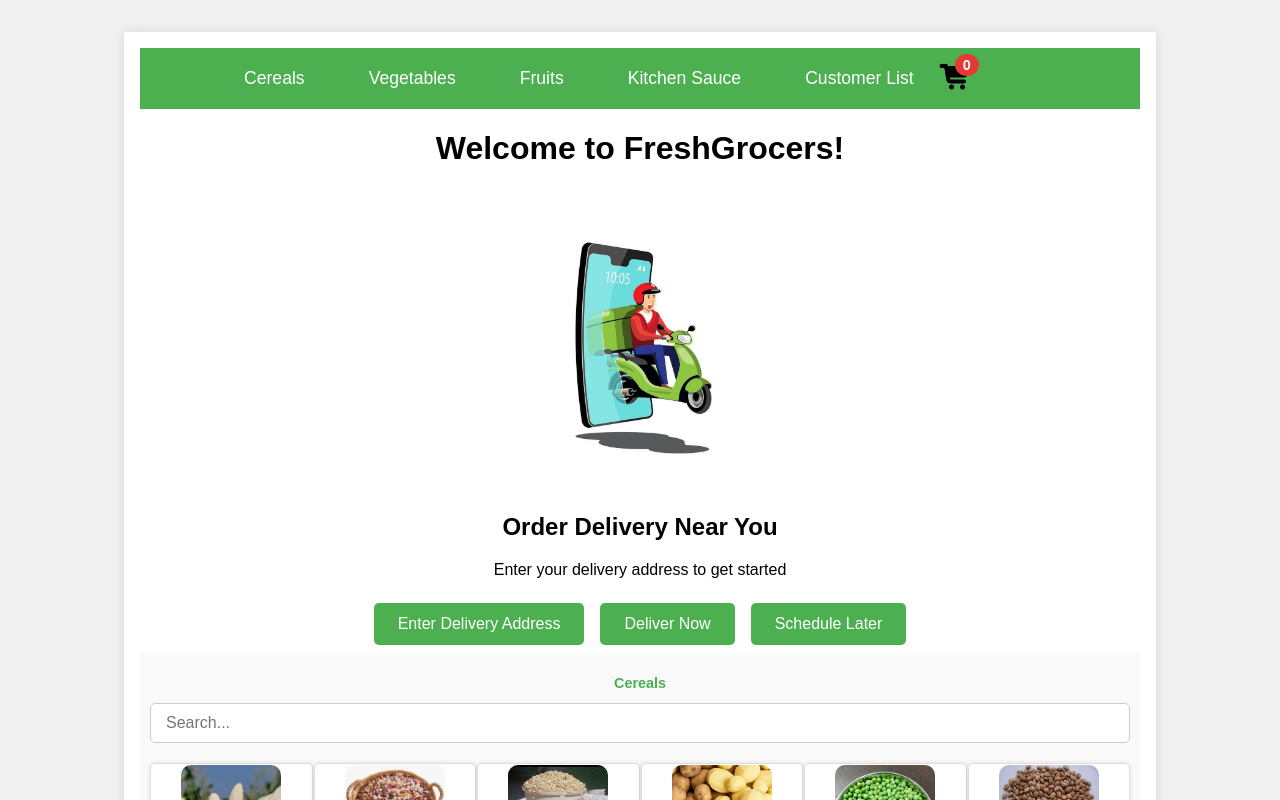
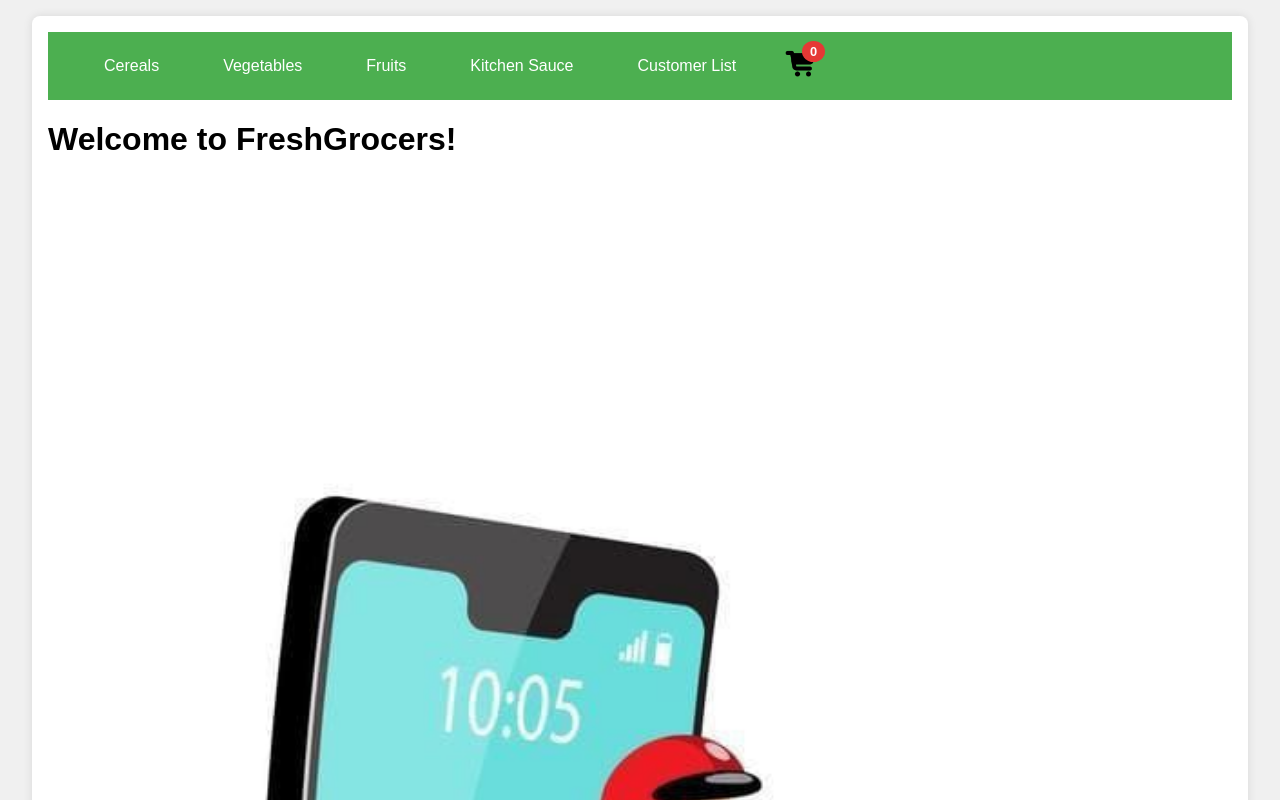
Before and after one commit to Reycode01/FreshGrocers-, a React (Vite) app in the folder my-app/: page / in a window 1280 px wide. Shown: the top 800 px of the page. Built offline with nearby package versions, Linux system fonts and the light colour scheme.

Commit message:
Screen issues

```diff
--- a/my-app/src/App.css
+++ /dev/null
@@ -1,42 +0,0 @@
-#root {
-  max-width: 1280px;
-  margin: 0 auto;
-  padding: 2rem;
-  text-align: center;
-}
-
-.logo {
-  height: 6em;
-  padding: 1.5em;
-  will-change: filter;
-  transition: filter 200ms;
-}
-.logo:hover {
-  filter: drop-shadow(0 0 2em #646cffaa);
-}
-.logo.react:hover {
-  filter: drop-shadow(0 0 2em #61dafbaa);
-}
-
-@keyframes logo-spin {
-  from {
-    transform: rotate(0deg);
-  }
-  to {
-    transform: rotate(360deg);
-  }
-}
-
-@media (prefers-reduced-motion: no-preference) {
-  a:nth-of-type(2) .logo {
-    animation: logo-spin infinite 20s linear;
-  }
-}
-
-.card {
-  padding: 2em;
-}
-
-.read-the-docs {
-  color: #ddd4d4;
-}
--- a/my-app/src/App.jsx
+++ b/my-app/src/App.jsx
@@ -12,7 +12,6 @@ import Cereals from './Cereals';
 import Vegetables from './Vegetables';
 import Fruits from './Fruits';
 import KitchenSauce from './KitchenSauce';
-import './App.css';
 
 const App = () => {
   const [showAbout, setShowAbout] = useState(false);
@@ -31,6 +30,7 @@ const App = () => {
   const vegetablesRef = useRef(null);
   const fruitsRef = useRef(null);
   const kitchenSauceRef = useRef(null);
+
 
   useEffect(() => {
     const storedBucket = JSON.parse(localStorage.getItem('bucket')) || [];
--- a/my-app/src/Fruits.css
+++ b/my-app/src/Fruits.css
@@ -1,17 +1,67 @@
-.fruits {
-    padding: 20px;
+.fruits-container {
+  padding: 1rem;
+  background-color: white;
+  box-shadow: 0 0 10px rgba(0, 0, 0, 0.1);
+  max-width: 1000px;
+  margin: 0 auto;
+}
+
+.fruits-container h2 {
+  color: #4CAF50;
+  font-size: 1rem;
+  text-align: center;
+}
+
+.fruits-list {
+  display: grid;
+  grid-template-columns: repeat(auto-fill, minmax(200px, 1fr));
+  gap: 1rem;
+}
+
+.fruit-item {
+  display: flex;
+  flex-direction: column;
+  align-items: center;
+  border: 1px solid #ddd;
+  border-radius: 8px;
+  padding: 1rem;
   background-color: #f9f9f9;
 }
 
-  .fruits h2 {
-    color: #4CAF50;
+.fruit-item img {
+  width: 50px;
+  height: 50px;
+  object-fit: cover;
+  margin-bottom: 1rem;
 }
 
-  .fruits ul {
-    list-style-type: none;
-    padding: 0;
+.fruit-item h3 {
+  font-size: 1rem;
+  margin: 10px 0;
 }
 
-  .fruits li {
-    padding: 5px 0;
+.total-amount {
+  margin-top: 1rem;
+  text-align: right;
 }
+
+.checkout-btn {
+  background-color: #3498db;
+  color: white;
+  border: none;
+  padding: 0.5rem 1rem;
+  border-radius: 4px;
+  cursor: pointer;
+  font-size: 1rem;
+}
+
+.checkout-btn:hover {
+  background-color: #2980b9;
+}
+
+/* Responsive adjustments */
+@media only screen and (max-width: 600px) {
+  .fruits-list {
+    grid-template-columns: repeat(auto-fill, minmax(150px, 1fr));
+  }
+}
--- a/my-app/src/KitchenSauce.css
+++ b/my-app/src/KitchenSauce.css
@@ -1,17 +1,69 @@
 .kitchen-sauce {
-    padding: 20px;
-    background-color: #f9f9f9;
+  padding: 1rem;
+  background-color: white;
+  box-shadow: 0 0 10px rgba(0, 0, 0, 0.1);
+  max-width: 1000px;
+  margin: 0 auto;
 }
 
 .kitchen-sauce h2 {
   color: #4CAF50;
+  font-size: 1rem;
+  text-align: center;
 }
 
 .kitchen-sauce ul {
+  display: grid;
+  grid-template-columns: repeat(auto-fill, minmax(200px, 1fr));
+  gap: 1rem;
   list-style-type: none;
   padding: 0;
 }
 
 .kitchen-sauce li {
-    padding: 5px 0;
+  display: flex;
+  flex-direction: column;
+  align-items: center;
+  border: 1px solid #ddd;
+  border-radius: 8px;
+  padding: 1rem;
+  background-color: #f9f9f9;
 }
+
+.kitchen-sauce img {
+  width: 50px;
+  height: 50px;
+  object-fit: cover;
+  margin-bottom: 1rem;
+}
+
+.kitchen-sauce h3 {
+  font-size: 1rem;
+  margin: 10px 0;
+}
+
+.total-amount {
+  margin-top: 1rem;
+  text-align: right;
+}
+
+.checkout-btn {
+  background-color: #3498db;
+  color: white;
+  border: none;
+  padding: 0.5rem 1rem;
+  border-radius: 4px;
+  cursor: pointer;
+  font-size: 1rem;
+}
+
+.checkout-btn:hover {
+  background-color: #2980b9;
+}
+
+/* Responsive adjustments */
+@media only screen and (max-width: 600px) {
+  .kitchen-sauce ul {
+    grid-template-columns: repeat(auto-fill, minmax(150px, 1fr));
+  }
+}
--- a/my-app/src/index.css
+++ b/my-app/src/index.css
@@ -1,23 +1,38 @@
-body {
+/* Global Styles */
+html, body {
   font-family: Arial, sans-serif;
   margin: 0;
   padding: 0;
+  width: 100%;
+  height: 100%;
   background-color: #f0f0f0;
+  box-sizing: border-box;
 }
 
+*,
+*::before,
+*::after {
+  box-sizing: inherit;
+}
+
+/* Navbar Styles */
 nav {
   background-color: #4CAF50;
-  padding: 0.5rem 5rem; /* Adjust padding to fit content */
+  padding: 0.8rem 2rem; /* Consistent padding for all screen sizes */
   display: flex;
   align-items: center;
-  justify-content: space-between; /* Space between signature and nav items */
-  position: relative; /* To ensure correct positioning of items */
+  justify-content: space-between;
+  width: 100%;
+  flex-wrap: nowrap; /* No wrapping */
+  box-sizing: border-box;
 }
 
 nav .nav-items {
   display: flex;
   align-items: center;
   margin: 0;
+  gap: 1.5rem;
+  flex: 1; /* Stretch to fill available space */
 }
 
 nav ul {
@@ -25,7 +40,8 @@ nav ul {
   padding: 0;
   margin: 0;
   display: flex;
-  gap: 1rem; /* Reduced gap between items */
+  gap: 1rem;
+  flex-wrap: nowrap; /* Ensure items stay on one line */
 }
 
 nav ul li {
@@ -35,9 +51,9 @@ nav ul li {
 nav ul li a {
   color: white;
   text-decoration: none;
-  padding: 0.75rem 1.5rem; /* Increase padding for better visibility */
+  padding: 0.75rem 1.5rem;
   display: block;
-  font-size: 1.1rem; /* Increase font size */
+  font-size: 1rem;
 }
 
 .cart-icon-container {
@@ -45,32 +61,36 @@ nav ul li a {
 }
 
 .cart-icon {
-  width: 36px; /* Increased size for better visibility */
-  height: 36px; /* Increased size for better visibility */
+  width: 36px;
+  height: 36px;
 }
 
 .cart-badge {
   position: absolute;
-  top: -5px; /* Adjust position to sit on top of the icon */
-  right: -5px; /* Adjust position to sit on top of the icon */
+  top: -5px;
+  right: -5px;
   background-color: #e53935;
   color: white;
   border-radius: 50%;
   padding: 0.2rem 0.5rem;
-  font-size: 0.9rem;
+  font-size: 0.8rem;
   font-weight: bold;
 }
 
+/* App Container Styles */
 .app-container {
-  max-width: 1000px; /* Adjust for better fit on larger screens */
-  margin: 0 auto;
+  width: 95%;
+  max-width: 1400px;
+  margin: 1rem auto;
   padding: 1rem;
   background-color: white;
   box-shadow: 0 0 10px rgba(0, 0, 0, 0.1);
+  border-radius: 8px;
+  box-sizing: border-box;
 }
 
 .cover-image {
-  width: 20%; /* Make cover image responsive */
+  width: 100%;
   height: auto;
 }
 
@@ -78,15 +98,16 @@ nav ul li a {
   text-align: center;
 }
 
+/* Button Styles */
 .delivery-btn, .address-btn {
   background-color: #4CAF50;
   color: white;
   border: none;
-  padding: 0.75rem 1.5rem; /* Increased padding for better visibility */
+  padding: 0.75rem 1.5rem;
   border-radius: 5px;
   cursor: pointer;
   margin: 0.5rem;
-  font-size: 1rem; /* Increased font size */
+  font-size: 1rem;
 }
 
 .delivery-btn:hover, .address-btn:hover {
@@ -108,35 +129,42 @@ nav ul li a {
   margin-top: 0;
 }
 
-/* Responsive adjustments */
-@media only screen and (max-width: 600px) {
+/* Product Grid Styles */
+.container {
+  width: 100%;
+  display: grid;
+  grid-template-columns: repeat(auto-fill, minmax(200px, 1fr));
+  gap: 1rem;
+  margin-top: 1rem;
+}
+
+.container img {
+  max-width: 100%;
+  height: auto;
+  border-radius: 8px;
+}
+
+/* Responsive Adjustments */
+@media only screen and (max-width: 800px) {
   nav {
-    padding: 0.5rem; /* Reduce padding on small screens */
+    padding: 0.5rem 1rem;
   }
 
   nav ul {
-    gap: 0.5rem; /* Reduce gap between nav items on small screens */
+    gap: 0.5rem;
   }
 
   nav ul li a {
-    padding: 0.5rem 1rem; /* Reduce padding on nav links */
-    font-size: 0.9rem; /* Reduce font size */
+    padding: 0.5rem 1rem;
+    font-size: 0.9rem;
   }
 
   .app-container {
-    padding: 0.5rem; /* Adjust padding for mobile devices */
+    padding: 0.5rem;
+  }
+
+  .delivery-btn, .address-btn {
+    padding: 0.5rem 1rem;
+    font-size: 0.9rem;
   }
 }
-
-.container {
-  width: 100%;
-  height: 100vh; /* Full viewport height */
-  display: grid;
-  grid-template-columns: repeat(auto-fit, minmax(200px, 1fr));
-  gap: 1rem;
-}
-
-img {
-  max-width: 100%;
-  height: auto; /* Maintain aspect ratio */
-}
```
Lines whose indentation alone changed are shown as unchanged.
